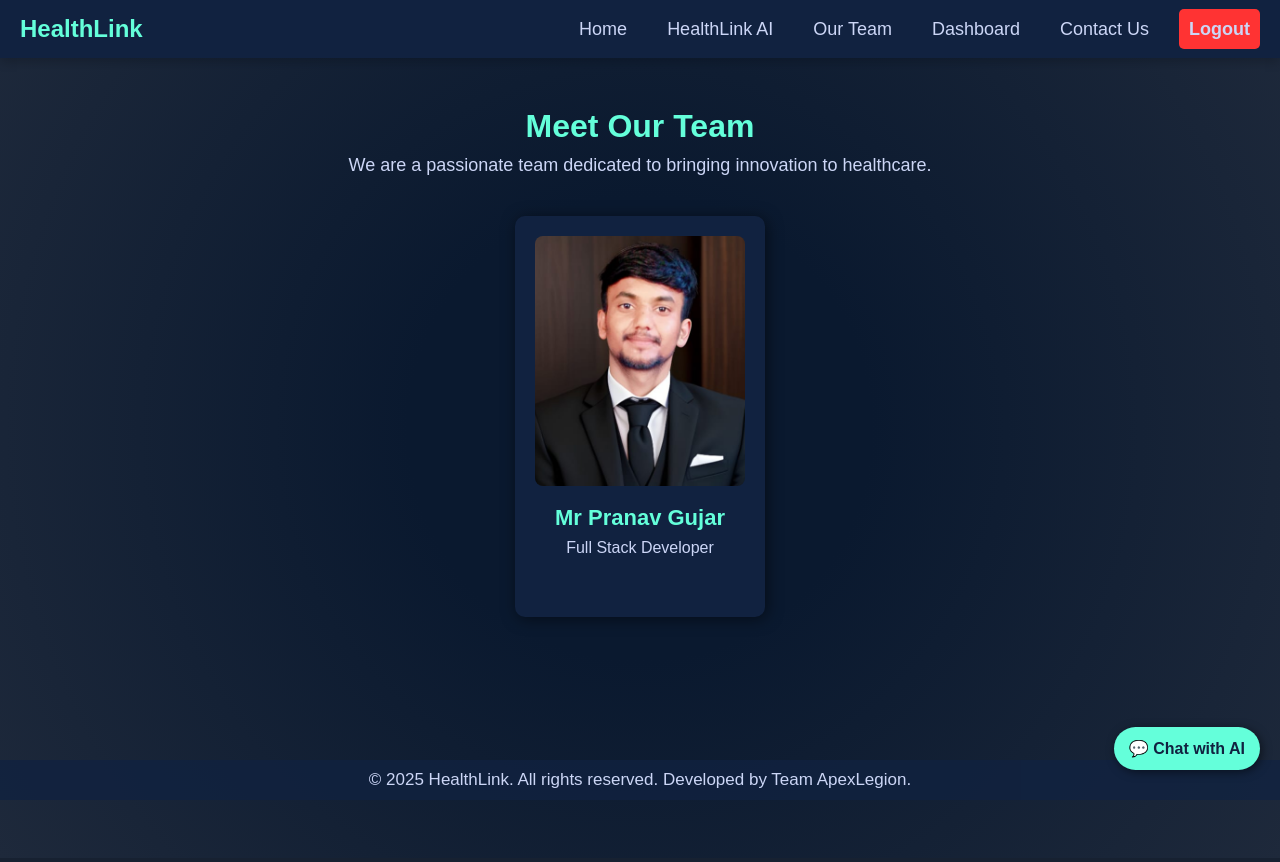
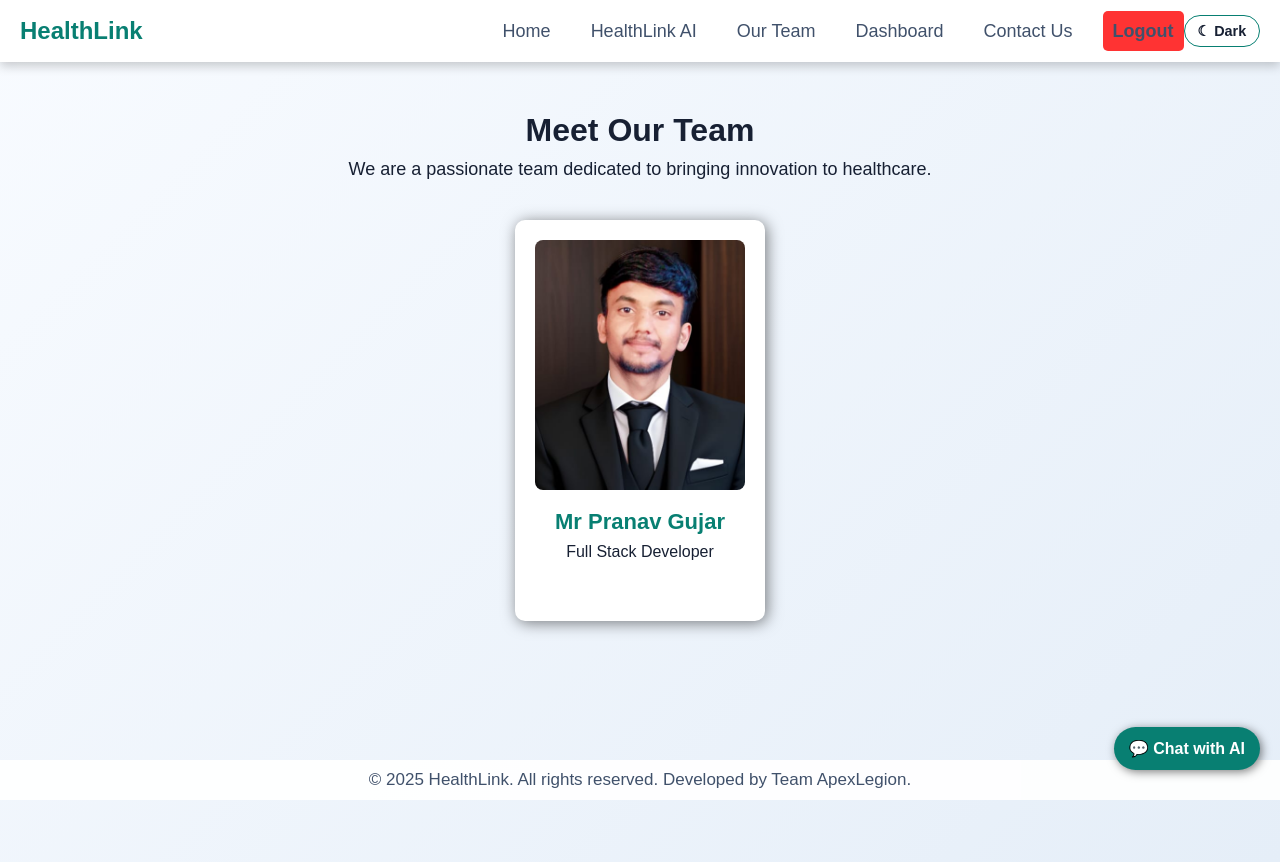
Before and after one commit to Princess-2002/Aarogya_ECSoC, a Node server app: page /ourteam in a window 1280 px wide. Before the commit the page ends 800 px from the top, so only its background shows below. Run offline with Node 20, Linux system fonts and the light colour scheme; some libraries are stand-ins or nearby versions.

Commit message:
feat: implement dark mode support

```diff
--- /dev/null
+++ b/Aarogya/public/css/theme.css
@@ -0,0 +1,231 @@
+:root {
+    color-scheme: dark;
+    --theme-background: #0a192f;
+    --theme-background-gradient: radial-gradient(circle, #0a192f 30%, #1e293b 100%);
+    --theme-surface: #112240;
+    --theme-surface-muted: rgba(255, 255, 255, 0.1);
+    --theme-text: #f8fafc;
+    --theme-text-muted: #ccd6f6;
+    --theme-border: #64ffda;
+    --theme-accent: #64ffda;
+    --theme-accent-hover: #52e0c4;
+    --theme-accent-text: #112240;
+    --theme-input: #0a192f;
+    --theme-footer: rgba(17, 34, 64, 0.8);
+    --theme-focus: #fbbf24;
+}
+
+html[data-theme="light"] {
+    color-scheme: light;
+    --theme-background: #f4f7fb;
+    --theme-background-gradient: linear-gradient(135deg, #f8fbff 0%, #e5eef8 100%);
+    --theme-surface: #ffffff;
+    --theme-surface-muted: #eaf1f8;
+    --theme-text: #172033;
+    --theme-text-muted: #40516b;
+    --theme-border: #087f72;
+    --theme-accent: #087f72;
+    --theme-accent-hover: #06665c;
+    --theme-accent-text: #ffffff;
+    --theme-input: #ffffff;
+    --theme-footer: rgba(255, 255, 255, 0.92);
+    --theme-focus: #9a5b00;
+}
+
+html,
+body {
+    background: var(--theme-background-gradient) !important;
+    color: var(--theme-text) !important;
+}
+
+body,
+.navbar,
+.dashboard-content,
+.appointments-section,
+.doctor-profile,
+.contact-section,
+.team-member,
+.chat-window,
+.chat-input,
+.nav-links,
+.container {
+    transition: background-color 0.2s ease, color 0.2s ease, border-color 0.2s ease;
+}
+
+.navbar,
+.nav-links,
+.dashboard-content,
+.appointments-section,
+.doctor-profile,
+.contact-section,
+.team-member,
+.chat-window,
+.chat-input,
+.container {
+    background: var(--theme-surface) !important;
+    color: var(--theme-text) !important;
+}
+
+.navbar .logo,
+.dashboard h2,
+.dashboard-content h3,
+.appointments-section h2,
+.doctor-profile h2,
+.contact-section h2,
+.team-section h2,
+.team-member h3,
+.doctors-section h2,
+.doctor-card h3 {
+    color: var(--theme-accent) !important;
+}
+
+.navbar a,
+.nav-links a,
+.dashboard p,
+.doctor-profile p,
+.contact-section p,
+.team-section p,
+.team-member p,
+.doctor-card p,
+footer,
+footer p {
+    color: var(--theme-text-muted) !important;
+}
+
+.doctor-card,
+table,
+th,
+td,
+form input,
+form textarea,
+.contact-section input,
+.contact-section textarea,
+.chat-window {
+    border-color: var(--theme-border) !important;
+}
+
+.doctor-card,
+td {
+    background: var(--theme-surface) !important;
+}
+
+form input,
+form textarea,
+.contact-section input,
+.contact-section textarea,
+.chat-input input {
+    background: var(--theme-input) !important;
+    color: var(--theme-text) !important;
+}
+
+body input,
+body select {
+    background: var(--theme-input) !important;
+    color: var(--theme-text) !important;
+    border: 1px solid var(--theme-border);
+}
+
+body button {
+    background: var(--theme-accent);
+    color: var(--theme-accent-text);
+}
+
+html[data-theme="light"] body > section {
+    color: var(--theme-text) !important;
+}
+
+html[data-theme="light"] body > section h1,
+html[data-theme="light"] body > section h2,
+html[data-theme="light"] body > section p {
+    color: var(--theme-text) !important;
+}
+
+.btn,
+form button,
+.contact-section button,
+#chatbot-toggle,
+.chat-input button,
+.chat-header,
+th {
+    background: var(--theme-accent) !important;
+    color: var(--theme-accent-text) !important;
+}
+
+.btn:hover,
+form button:hover,
+.contact-section button:hover,
+#chatbot-toggle:hover,
+.chat-input button:hover {
+    background: var(--theme-accent-hover) !important;
+}
+
+.chat-body {
+    background: var(--theme-input) !important;
+}
+
+.you {
+    background: var(--theme-accent) !important;
+    color: var(--theme-accent-text) !important;
+}
+
+.ai {
+    background: #f7caca !important;
+    color: #231f20 !important;
+}
+
+footer {
+    background: var(--theme-footer) !important;
+}
+
+input::placeholder,
+textarea::placeholder {
+    color: var(--theme-text-muted);
+    opacity: 0.85;
+}
+
+a:focus-visible,
+button:focus-visible,
+input:focus-visible,
+textarea:focus-visible,
+select:focus-visible {
+    outline: 3px solid var(--theme-focus);
+    outline-offset: 2px;
+}
+
+.theme-toggle {
+    border: 1px solid var(--theme-border);
+    border-radius: 999px;
+    background: var(--theme-surface);
+    color: var(--theme-text);
+    cursor: pointer;
+    font: inherit;
+    font-size: 0.9rem;
+    font-weight: 700;
+    padding: 0.45rem 0.8rem;
+    white-space: nowrap;
+    z-index: 1100;
+}
+
+.theme-toggle:hover {
+    background: var(--theme-surface-muted);
+}
+
+.theme-toggle-floating .theme-toggle {
+    position: fixed;
+    top: 1rem;
+    right: 1rem;
+}
+
+header .theme-toggle {
+    position: absolute;
+    top: 1rem;
+    right: 1rem;
+}
+
+@media (max-width: 768px) {
+    .navbar .theme-toggle {
+        position: fixed;
+        top: 0.75rem;
+        right: 3.75rem;
+    }
+}
--- a/Aarogya/public/healthlinkAI.html
+++ b/Aarogya/public/healthlinkAI.html
@@ -5,6 +5,8 @@
     <meta name="viewport" content="width=device-width, initial-scale=1.0">
     <title>HealthLink AI</title>
     <link href="./css/healthlinkAI.css" rel="stylesheet">
+    <link href="./css/theme.css" rel="stylesheet">
+    <script src="./js/theme.js"></script>
     <link rel="icon" href="./img/healthlink_logo.png">
 </head>
 <body>
--- a/Aarogya/public/index.html
+++ b/Aarogya/public/index.html
@@ -7,6 +7,8 @@
     <script src="https://cdn.tailwindcss.com"></script>
     <script src="https://cdnjs.cloudflare.com/ajax/libs/three.js/r128/three.min.js"></script>
     <link rel="stylesheet" href="./css/index.css">
+    <link rel="stylesheet" href="./css/theme.css">
+    <script src="./js/theme.js"></script>
     <link rel="icon" href="./img/healthlink_logo.png">
 </head>
 <body>
--- a/Aarogya/public/js/dashboard.js
+++ b/Aarogya/public/js/dashboard.js
@@ -164,6 +164,7 @@ document.addEventListener("DOMContentLoaded", function () {
 const menuToggle = document.getElementById("menu-toggle");
 const navLinks = document.getElementById("nav-links");
 
+if (menuToggle && navLinks) {
     menuToggle.addEventListener("click", function () {
         navLinks.classList.toggle("active");
 
@@ -179,6 +180,7 @@ menuToggle.addEventListener("click", function () {
     document.querySelectorAll(".nav-links a").forEach(link => {
         link.addEventListener("click", function () {
             navLinks.classList.remove("active");
-        menuToggle.innerHTML = "&#9776;"; // Reset to hamburger
+            menuToggle.innerHTML = "&#9776;";
         });
     });
+}
--- /dev/null
+++ b/Aarogya/public/js/theme.js
@@ -0,0 +1,46 @@
+(function () {
+    const storageKey = "healthlink-theme";
+    const savedTheme = localStorage.getItem(storageKey);
+    const systemTheme = window.matchMedia("(prefers-color-scheme: light)").matches ? "light" : "dark";
+    const initialTheme = savedTheme === "light" || savedTheme === "dark" ? savedTheme : systemTheme;
+
+    document.documentElement.setAttribute("data-theme", initialTheme);
+
+    function addThemeToggle() {
+        if (document.querySelector("[data-theme-toggle]")) return;
+
+        const toggle = document.createElement("button");
+        toggle.type = "button";
+        toggle.className = "theme-toggle";
+        toggle.setAttribute("data-theme-toggle", "true");
+        toggle.addEventListener("click", function () {
+            const nextTheme = document.documentElement.getAttribute("data-theme") === "dark" ? "light" : "dark";
+            document.documentElement.setAttribute("data-theme", nextTheme);
+            localStorage.setItem(storageKey, nextTheme);
+            updateToggle(toggle, nextTheme);
+        });
+
+        const container = document.querySelector(".navbar, header");
+        if (container) {
+            container.appendChild(toggle);
+        } else {
+            document.body.classList.add("theme-toggle-floating");
+            document.body.appendChild(toggle);
+        }
+
+        updateToggle(toggle, initialTheme);
+    }
+
+    function updateToggle(toggle, theme) {
+        const nextTheme = theme === "dark" ? "light" : "dark";
+        toggle.textContent = theme === "dark" ? "☀ Light" : "☾ Dark";
+        toggle.setAttribute("aria-label", `Switch to ${nextTheme} mode`);
+        toggle.title = `Switch to ${nextTheme} mode`;
+    }
+
+    if (document.readyState === "loading") {
+        document.addEventListener("DOMContentLoaded", addThemeToggle);
+    } else {
+        addThemeToggle();
+    }
+})();
--- a/Aarogya/views/contactus.ejs
+++ b/Aarogya/views/contactus.ejs
@@ -5,6 +5,8 @@
     <meta name="viewport" content="width=device-width, initial-scale=1.0">
     <title>Contact Us - HealthLink</title>
     <link rel="stylesheet" href="/css/dashboard.css">
+    <link rel="stylesheet" href="/css/theme.css">
+    <script src="/js/theme.js"></script>
     <link rel="icon" href="./img/healthlink_logo.png">
 </head>
 <body>
--- a/Aarogya/views/dashboard.ejs
+++ b/Aarogya/views/dashboard.ejs
@@ -5,6 +5,8 @@
     <meta name="viewport" content="width=device-width, initial-scale=1.0">
     <title>HealthLink Dashboard</title>
     <link rel="stylesheet" href="/css/dashboard.css">
+    <link rel="stylesheet" href="/css/theme.css">
+    <script src="/js/theme.js"></script>
     <link rel="icon" href="./img/healthlink_logo.png">
 </head>
 <body>
--- a/Aarogya/views/doctorAppointments.ejs
+++ b/Aarogya/views/doctorAppointments.ejs
@@ -5,6 +5,8 @@
     <meta name="viewport" content="width=device-width, initial-scale=1.0">
     <title>Doctor Appointments</title>
     <link rel="stylesheet" href="/css/dashboard.css">
+    <link rel="stylesheet" href="/css/theme.css">
+    <script src="/js/theme.js"></script>
     <link rel="icon" href="./img/healthlink_logo.png">
 </head>
 <body>
--- a/Aarogya/views/doctorProfile.ejs
+++ b/Aarogya/views/doctorProfile.ejs
@@ -5,6 +5,8 @@
     <meta name="viewport" content="width=device-width, initial-scale=1.0">
     <title>Doctor Profile</title>
     <link rel="stylesheet" href="/css/dashboard.css">
+    <link rel="stylesheet" href="/css/theme.css">
+    <script src="/js/theme.js"></script>
     <link rel="icon" href="./img/healthlink_logo.png">
 </head>
 <body>
--- a/Aarogya/views/doctors.ejs
+++ b/Aarogya/views/doctors.ejs
@@ -5,6 +5,8 @@
     <meta name="viewport" content="width=device-width, initial-scale=1.0">
     <title>Available Doctors</title>
     <link rel="stylesheet" href="/css/docters.css">
+    <link rel="stylesheet" href="/css/theme.css">
+    <script src="/js/theme.js"></script>
     <link rel="icon" href="./img/healthlink_logo.png">
 </head>
 <body>
--- a/Aarogya/views/login.ejs
+++ b/Aarogya/views/login.ejs
@@ -6,6 +6,8 @@
     <title>Login | HealthLink</title>
     <link rel="stylesheet" href="/css/Login.css">
     <link rel="stylesheet" href="/css/index.css">
+    <link rel="stylesheet" href="/css/theme.css">
+    <script src="/js/theme.js"></script>
     <link rel="icon" href="./img/healthlink_logo.png">
 </head>
 <body>
--- a/Aarogya/views/ourteam.ejs
+++ b/Aarogya/views/ourteam.ejs
@@ -5,6 +5,8 @@
     <meta name="viewport" content="width=device-width, initial-scale=1.0">
     <title>Our Team - HealthLink</title>
     <link rel="stylesheet" href="/css/dashboard.css">
+    <link rel="stylesheet" href="/css/theme.css">
+    <script src="/js/theme.js"></script>
     <link rel="icon" href="./img/healthlink_logo.png">
 </head>
 <body>
--- a/Aarogya/views/signup.ejs
+++ b/Aarogya/views/signup.ejs
@@ -6,6 +6,8 @@
     <title>Sign Up | HealthLink</title>
     <link rel="stylesheet" href="/css/SignUp.css">
     <link rel="stylesheet" href="/css/index.css">
+    <link rel="stylesheet" href="/css/theme.css">
+    <script src="/js/theme.js"></script>
     <link rel="icon" href="./img/healthlink_logo.png">
 </head>
 <body>
```
Lines whose indentation alone changed are shown as unchanged.
